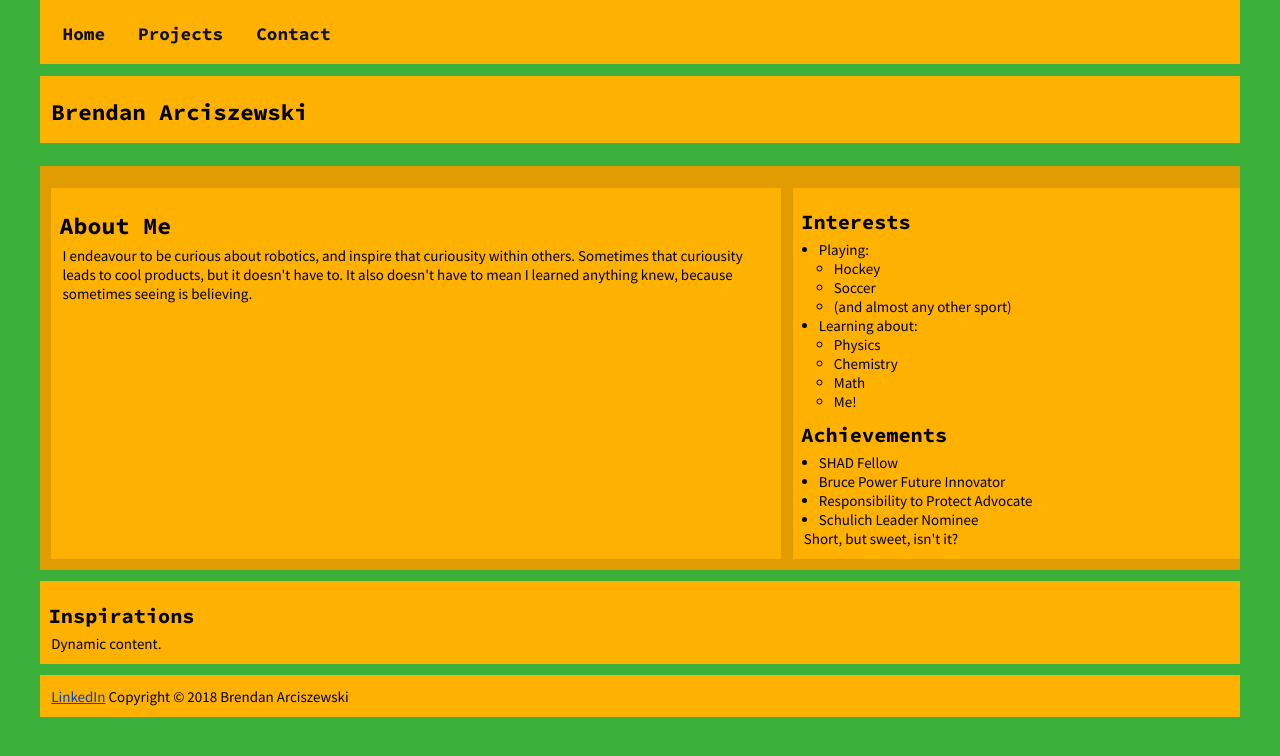
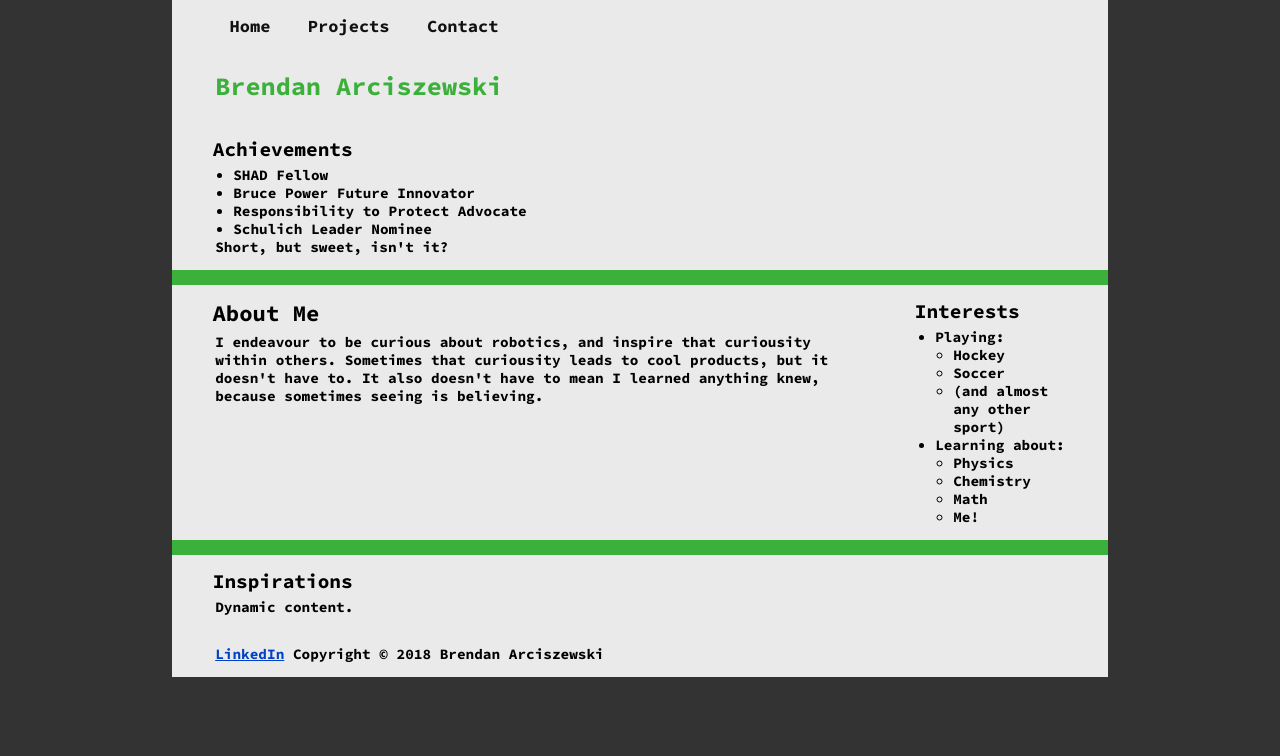
Before and after one commit to brendanarciszewski/brendanarciszewski.github.io, a Jekyll site: the page built from index.html, in a window 1280 px wide. Shown: the top 756 px of the page. Built offline with Jekyll 4.4.1, drawn with Linux system fonts in a browser that asks for light colours.

Commit message:
new style

```diff
--- a/css/desktop.css
+++ b/css/desktop.css
@@ -1,7 +1 @@
 /*This file should only apply for screens larger than 1000px wide*/
-
-@media (min-width: 1264px) {
-	html {
-		--main-margin: 0 auto 2.5vw auto;
-	}
-}
--- a/css/mobile-base.css
+++ b/css/mobile-base.css
@@ -8,12 +8,12 @@
  * ----------------------------------------------- */
 
 html {
-    font: 15px 'Source Sans Pro', sans-serif;
-    --main-background-colour: #3BB03B;
-    --main-margin: 0 2.5vw 2.5vw 2.5vw;
-    --module-padding: 0.75rem;
-    --module-background-colour: #FFB100;
-    --module-dark-background-colour: #E09C00;
+    font: 0.9em 'Source Code Pro', sans-serif;
+    --main-background-colour: #333333; /*3BB03B*/
+    --main-margin: 0;
+    --module-padding: 1rem 3rem;
+    --module-background-colour: #EAEAEA; /*FFB100*/
+    --highlight-colour: #3BB03B; /*E09C00*/
     --link-colour: #0041C7;
     --link-visited-colour: #0034A1;
     --menu-item-background-colour: #999;
@@ -28,23 +28,28 @@ figure {
     padding: 0;
 }
 
-//todo: 1. rounded corners. 2. better dark orange 3. remove unneeded sections perpage 4. make other pages
+/*Title*/
+h1 {
+    font-size: 1.75rem;
+    color: var(--highlight-colour);
+}
 
-h1 {font-size: 1.75rem;}
-
+/*Level One*/
 h2 {font-size: 1.55rem;}
 
+/*Level Two*/
 h3 {font-size: 1.35rem;}
 
+/*Level Three*/
 h4 {font-size: 1.25rem;}
 
-h5 {font-size: 1.15rem;}
-
+/*Nav Items*/
 h6 {
     font-size: 1.1rem;
     display: inline-block;
 }
 
+/*Header Spacing*/
 h1,
 h2,
 h3,
@@ -52,16 +57,16 @@ h4,
 h5,
 h6 {
     margin: 0.5em 0 0.25em 0;
-    font-family: 'Source Code Pro';
 }
 
+/*Level Headings left of content*/
 h2,
-h3 {
+h3,
+h4 {
     margin-left: -0.125em;
 }
 
-/*--figure out how to make hx margin top disappear if first element/
- *--how to make header have different top margin based on hx tag inside
+/*Remove Duplicate Space*/
 h1:first-child,
 h2:first-child,
 h3:first-child,
@@ -70,23 +75,20 @@ h5:first-child,
 h6:first-child {
     margin-top: 0;
 }
-*/
+
 
 ul, ol {
     margin: 0;
-    padding: 0 0 0 1em;
+    padding: 0 0 0 1.25em;
 }
 
+/*Links*/
 a {
     color: var(--link-colour);
     text-decoration: underline;
-}
-
-a:visited {
+} a:visited {
     color: var(--link-visited-colour);
-}
-
-a:hover {
+} a:hover {
     text-decoration: none;
 }
 
@@ -101,14 +103,12 @@ a:hover {
 body {
     background: var(--main-background-colour);
     margin: var(--main-margin);
-    font-size: 1rem;
-    max-width: 1200px;
 
     display: grid;
-    grid-gap: 0.75rem;
+    /*grid-gap: 0.75rem;*/
     justify-content: center;
     align-content: center;
-    grid-template-columns: 100%;
+    grid-template-columns: min(97%, 65em);
     grid-template-areas: "nav       "
                          "header    "
                          "before-con"
@@ -120,7 +120,7 @@ body {
 nav#nav {
     grid-area: nav;
     margin: -0.5rem 0 0 0;
-    padding: 1.5rem 0.5rem 1rem;
+    padding: var(--module-padding);
     background: var(--module-background-colour);
 }
 nav#nav a,
@@ -133,21 +133,19 @@ nav#nav a:visited {
     padding: 1rem;
 }
 nav#nav a:hover {
-    background: var(--module-dark-background-colour);
+    background: var(--highlight-colour);
 }
 
 header#header {
     grid-area: header;
     background: var(--module-background-colour);
     padding: var(--module-padding);
-    margin: 0;
 }
 
 div#before-con {
     grid-area: before-con;
     background: var(--module-background-colour);
     padding: var(--module-padding);
-    margin: 0;
 }
 
 div#after-con {
@@ -171,13 +169,15 @@ main {
 
     display: grid;
     grid-template-columns: 100%;
-    grid-gap: 0.75rem;
+    grid-gap: 0rem;
     grid-template-areas: "con_nav    "
                          "con_article"
                          "con_sidebar";
-    /*make these corners round and fade between dark and normal bg colour*/
-    background: var(--module-dark-background-colour);
+    /*coloured bands only above and below*/
+    background: var(--highlight-colour);
     padding: var(--module-padding);
+    padding-left: 0;
+    padding-right: 0;
 }
 
 main nav#con_nav {
--- a/css/tablet.css
+++ b/css/tablet.css
@@ -1,6 +1,6 @@
 /*This file should only apply for screens larger than 600px wide*/
 main {
-    grid-template-columns: 62% 38%;
-    grid-template-areas: "con_nav     con_nav    "
-                         "con_article con_sidebar"
+	grid-template-columns: 75% 25%;
+    grid-template-areas: "con_nav		con_nav"
+                         "con_article	con_sidebar";
 }
--- a/index.html
+++ b/index.html
@@ -1,9 +1,9 @@
 ---
 layout: mystyle
 title: Brendan Arciszewski
+before_con: achievements.html
+after_con: quotes.html
 con_sidebar_1: interests.html
-con_sidebar_2: achievements.html
-after_con: quotes.html
 ---
 <header><h2>About Me</h2></header>
 <p>I endeavour to be curious about robotics, and inspire that curiousity within others. Sometimes that curiousity leads to cool products, but it doesn't have to. It also doesn't have to mean I learned anything knew, because sometimes seeing is believing.</p>
```
